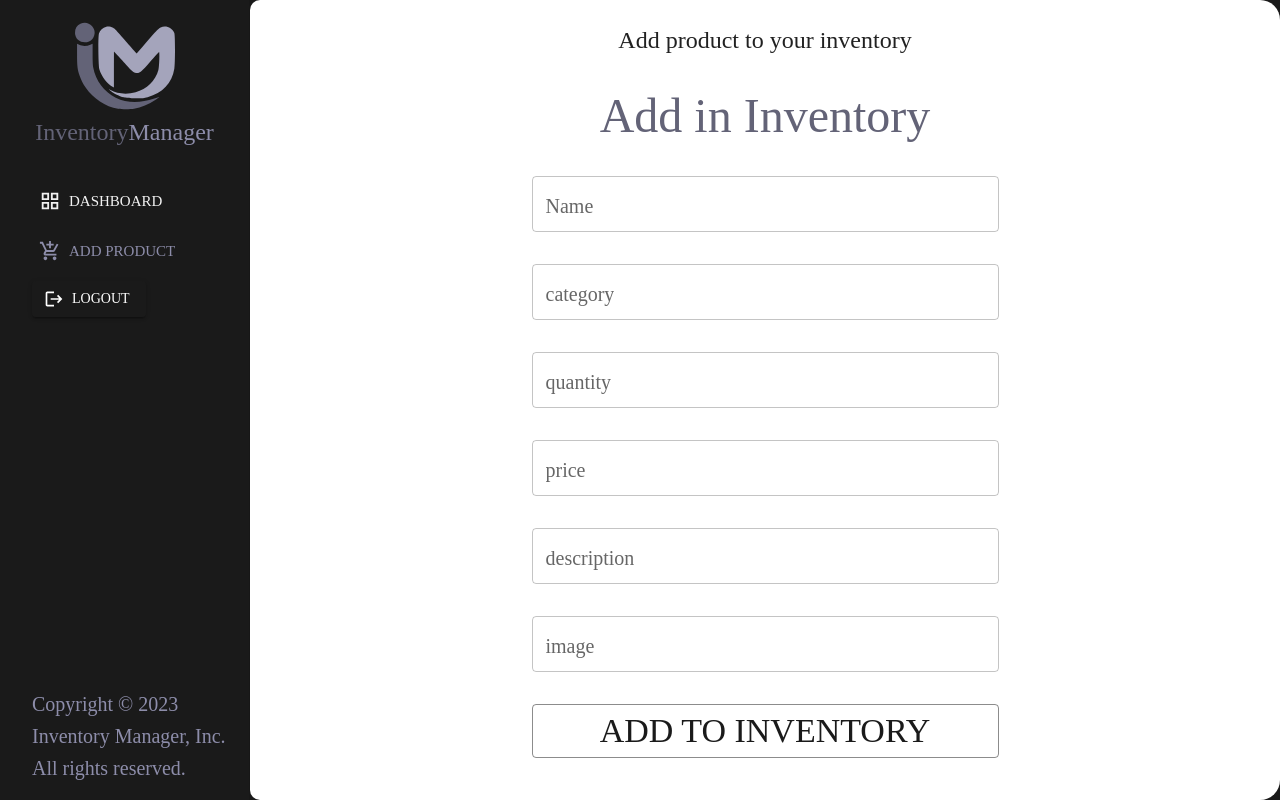
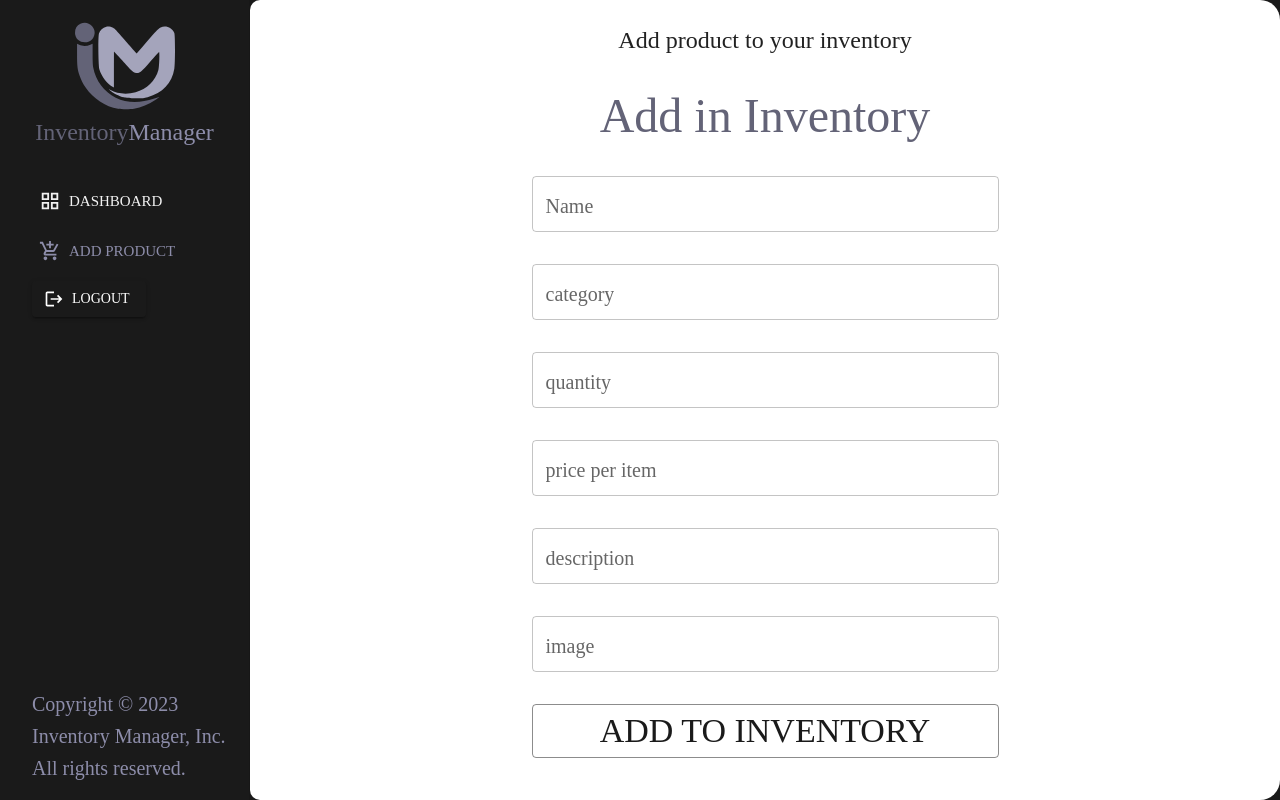
Before and after one commit to Saurabh-Galgale/InventoryManager-Frontend, a React (Create React App) app: page /dash/addproduct in a window 1280 px wide. Built offline with nearby package versions, Linux system fonts and the light colour scheme; sample sign-in values are in the browser's storage.

Commit message:
text correction

```diff
--- a/src/Components/AddProduct.js
+++ b/src/Components/AddProduct.js
@@ -156,7 +156,7 @@ let AddProduct = () => {
             value={formData.password}
           />
           <TextField
-            label="price"
+            label="price per item"
             name="price"
             color="third"
             fullWidth
```
